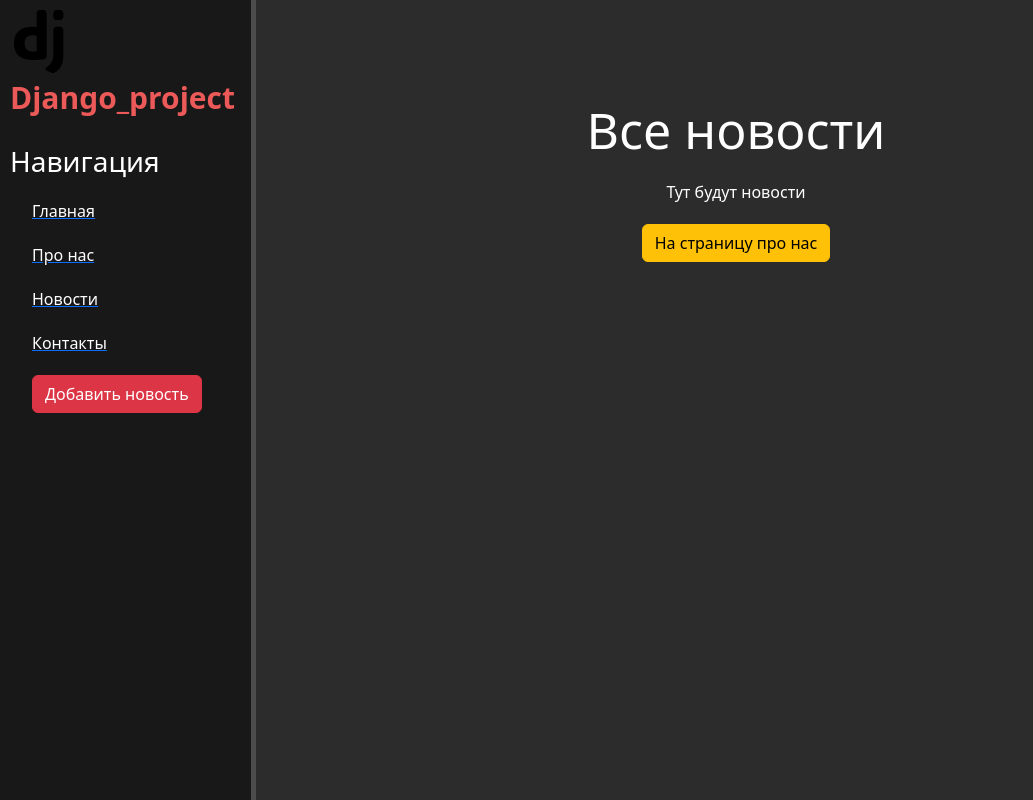
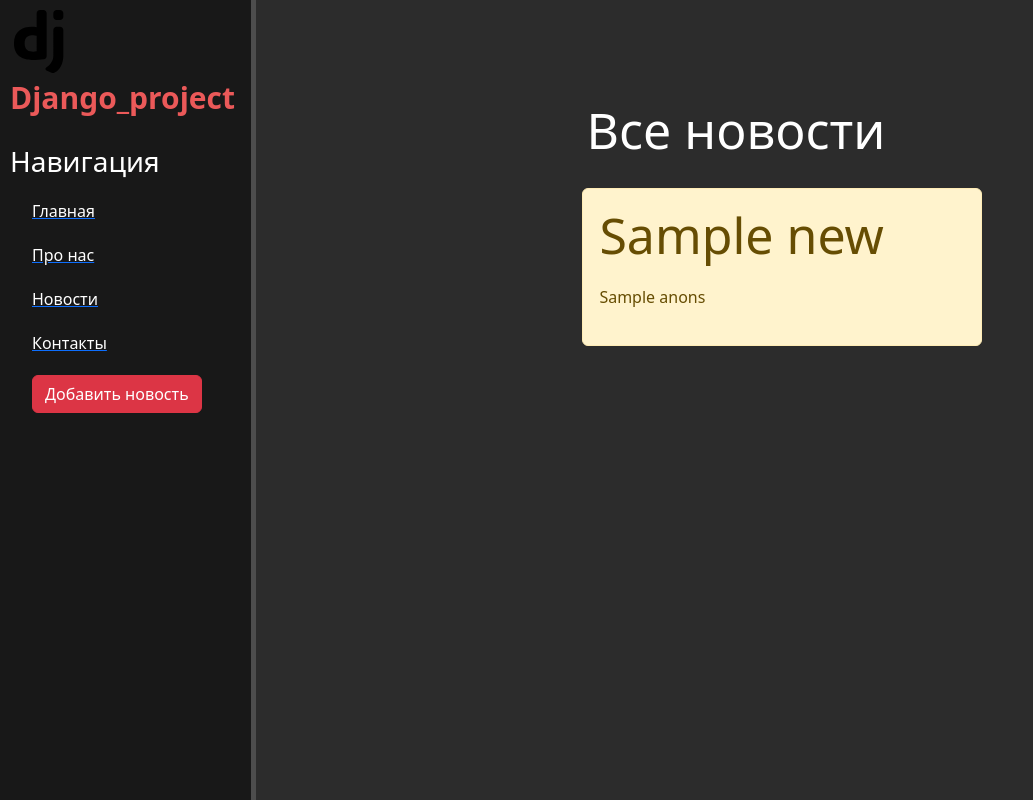
Before and after one commit to KhramovKhramov/django_web_app, a Django app: template django_project/news/templates/news/news_home.html in a window 1280 px wide. Shown: the whole page, without its empty margins (0-1033 px from the left). Run offline with Django 4.2, Linux system fonts and the light colour scheme; the template is opened without the code that fills it: most values are stand-ins (such as "Sample title", 1, 10 or a date in 2020).

Commit message:
feature: news added to news page

```diff
--- a/django_project/news/templates/news/news_home.html
+++ b/django_project/news/templates/news/news_home.html
@@ -5,7 +5,14 @@
 {% block content %}
     <div class="features">
         <h1>Все новости</h1>
-            <p>Тут будут новости</p>
-        <button class="btn btn-warning">На страницу про нас</button>
-    </div>
+        {% if news %}
+            {% for el in news %}
+                <div class="alert alert-warning">
+                    <h1>{{ el.title }}</h1>
+                    <p>{{el.anons}}</p>
+                </div>
+            {% endfor %}
+        {% else %}
+            <p>Новостей нет!</p>
+        {% endif %}
 {% endblock %}
```
